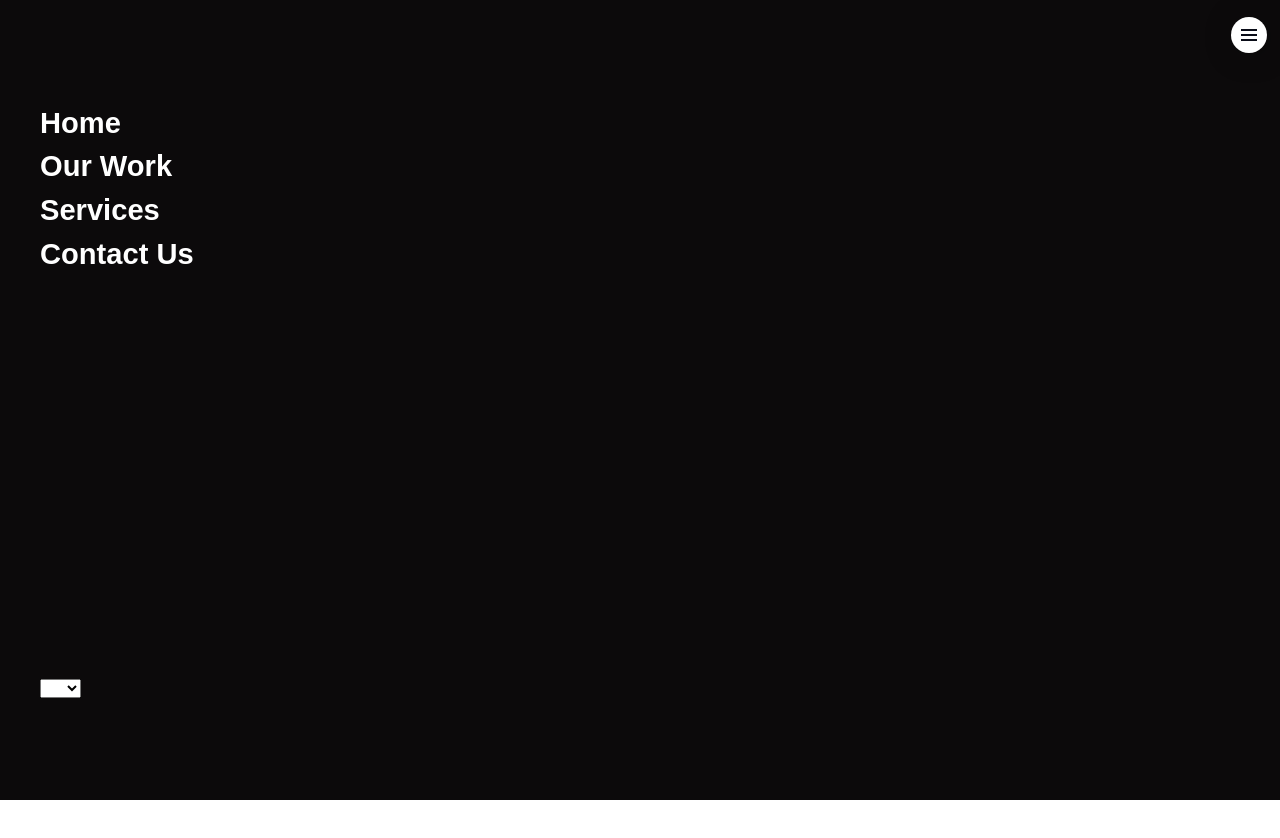
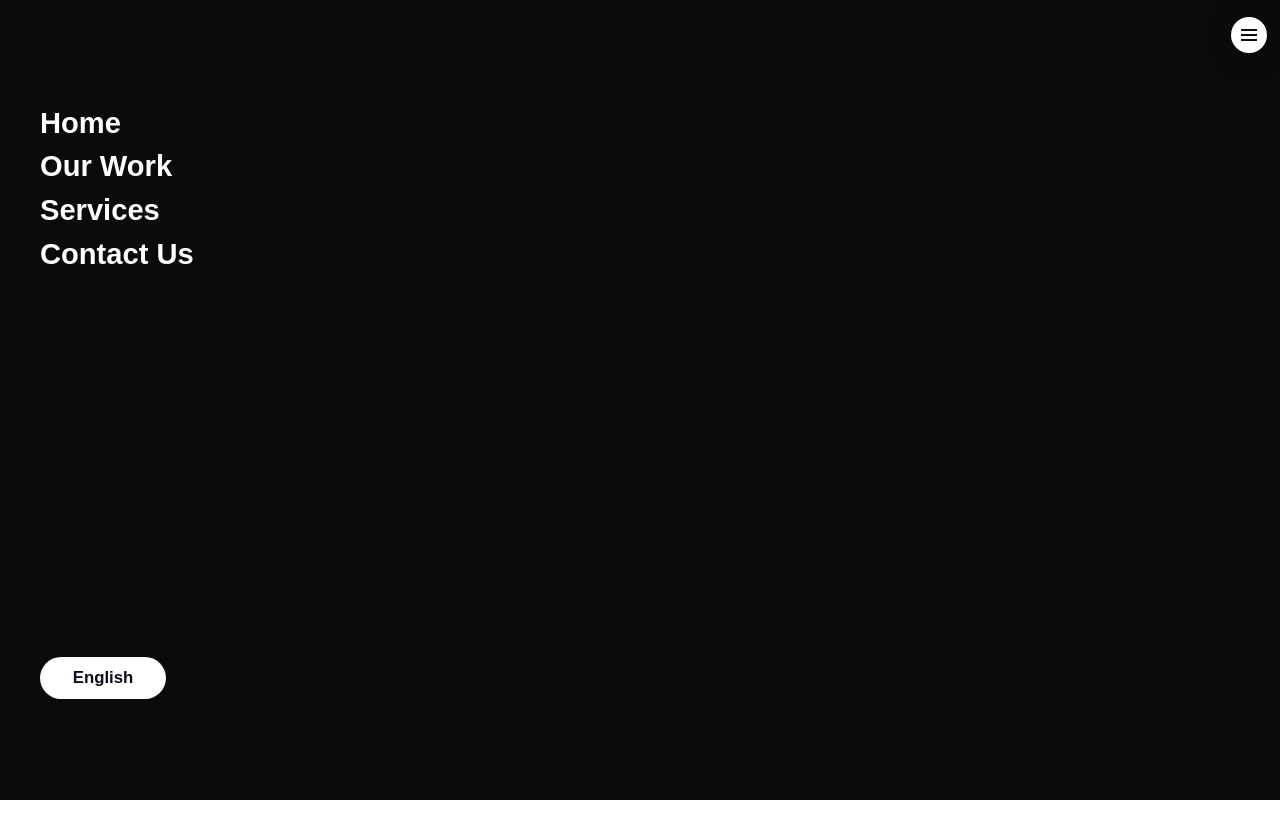
Before and after one commit to tommyyh/portfolio2024, a SvelteKit app: page / in a window 1280 px wide. Both pictures are taken after a click on the button 1248 px from the left and 35 px from the top of the page. Shown: the top 838 px of the page. Built offline with nearby package versions, Linux system fonts and the light colour scheme; no server answers; a web font is replaced by a local one.

Commit message:
Added translation (missing cookies) + Full Header

```diff
--- a/package.json
+++ b/package.json
@@ -55,6 +55,7 @@
     "source-map-js": "^1.0.2",
     "streamsearch": "^1.1.0",
     "svelte-hmr": "^0.15.3",
+    "sveltekit-i18n": "^2.4.2",
     "totalist": "^3.0.1",
     "undici": "^5.23.0",
     "vitefu": "^0.2.4"
--- /dev/null
+++ b/src/lib/lang/cs/home.json
@@ -0,0 +1,10 @@
+{
+  "header": {
+    "home": "Domů",
+    "work": "Naše Práce",
+    "services": "Služby",
+    "contact": "Kontakt",
+    "english": "English",
+    "czech": "Čeština"
+  }
+}
--- /dev/null
+++ b/src/lib/lang/en/home.json
@@ -0,0 +1,10 @@
+{
+  "header": {
+    "home": "Home",
+    "work": "Our Work",
+    "services": "Services",
+    "contact": "Contact Us",
+    "english": "English",
+    "czech": "Čeština"
+  }
+}
--- a/src/lib/lang/translations.js
+++ b/src/lib/lang/translations.js
@@ -1,18 +1,22 @@
-export default {
-  en: {
-    nav: {
-      home: 'Home',
-      work: 'Our Work',
-      services: 'Our Services',
-      contact: 'Contact Us',
+import i18n from 'sveltekit-i18n';
+
+/** @type {import('sveltekit-i18n').Config} */
+const config = {
+  loaders: [
+    {
+      locale: 'en',
+      key: 'home',
+      routes: ['/'],
+      loader: async () => (await import('./en/home.json')).default,
     },
-  },
-  cz: {
-    nav: {
-      home: 'Home',
-      work: 'Our Work',
-      services: 'Our Services',
-      contact: 'Contact Us',
+    {
+      locale: 'cs',
+      key: 'home',
+      loader: async () => (await import('./cs/home.json')).default,
     },
-  },
+  ],
 };
+
+export const { t, locale, locales, loading, loadTranslations } = new i18n(
+  config
+);
--- /dev/null
+++ b/src/routes/+layout.js
@@ -0,0 +1,12 @@
+import { loadTranslations } from '$lib/lang/translations.js';
+
+/** @type {import('@sveltejs/kit').Load} */
+export const load = async ({ url }) => {
+  const { pathname } = url;
+
+  const initLocale = 'en'; // get from cookie, user session, ...
+
+  await loadTranslations(initLocale, pathname); // keep this just before the `return`
+
+  return {};
+};
--- a/src/routes/+layout.server.js
+++ /dev/null
@@ -1,37 +0,0 @@
-import translations from '../lib/lang/translations';
-
-export const actions = {
-  language: async ({ cookies, request }) => {
-    const formData = await request.formData();
-    const lang = formData.get('lang');
-
-    cookies.set('lang', lang);
-
-    return {
-      success: true,
-    };
-  },
-};
-
-// Read the cookie
-export const load = ({ cookies, request }) => {
-  // Read default user selected lang
-  const accepted = request.headers
-    .get('accept-language')
-    ?.match(/[a-zA-Z]\-]{2,10}/gm) || ['en'];
-
-  let defaultLang = accepted.includes('en') ? 'en' : 'cz';
-
-  // Read current cookie
-  const currentCookie = cookies.get('lang');
-
-  // If this doesn't exist set the default lang
-  if (!currentCookie) {
-    cookies.set('lang', defaultLang);
-  }
-
-  return {
-    lang: currentCookie,
-    dict: translations[currentCookie],
-  };
-};
--- a/src/routes/+layout.svelte
+++ b/src/routes/+layout.svelte
@@ -1,12 +1,10 @@
 <script>
   import Header from './Header.svelte';
   import './styles.css';
-
-  export let data;
 </script>
 
 <div class="app">
-  <Header {data} />
+  <Header />
 
   <main>
     <slot />
--- a/src/routes/+page.svelte
+++ b/src/routes/+page.svelte
@@ -1,4 +1,6 @@
 <script>
+  import { t } from '$lib/lang/translations';
+
   export let data;
 
   $: l = data.dict;
@@ -10,7 +12,7 @@
 </svelte:head>
 
 <section>
-  <h1>Kokot</h1>
+  <p>geg</p>
 </section>
 
 <style lang="scss">
--- a/src/routes/Header.svelte
+++ b/src/routes/Header.svelte
@@ -1,17 +1,19 @@
 <script>
   import { page } from '$app/stores';
   import logo from '$lib/images/logo.svg';
-  export let data;
+  import { loadTranslations } from '$lib/lang/translations';
+  import { t } from '$lib/lang/translations';
 
-  $: l = data.dict;
-  $: ({ lang } = data);
   $: menuActive = false;
 
-  // This is supposed to hit +layout.server.js but doesn't - 405 Error
-  const submitOnChange = (e) => {
-    e.target.parentElement.submit();
+  const onChange = async (e) => {
+    const locale = e.target.value;
+
+    await loadTranslations(locale, '/'); // keep this just before the `return`
+    menuActive = false;
   };
 
+  // Open/Close menu
   const menuClick = () => {
     menuActive = !menuActive;
   };
@@ -29,29 +31,33 @@
   </button>
 
   <nav class={menuActive ? 'nav-active' : undefined}>
-    <ul class={menuActive ? 'nav-content-active' : undefined}>
+    <div class={menuActive ? 'nav-content-active' : 'nav-content'}>
+      <ul>
         <li aria-current={$page.url.pathname === '/' ? 'page' : undefined}>
-        <a href="/">Home</a>
+          <a href="/">{$t('home.header.home')}</a>
         </li>
         <li aria-current={$page.url.pathname === '/work' ? 'page' : undefined}>
-        <a href="/about">Our Work</a>
+          <a href="/about">{$t('home.header.work')}</a>
         </li>
         <li
           aria-current={$page.url.pathname === '/services' ? 'page' : undefined}
         >
-        <a href="/about">Services</a>
+          <a href="/about">{$t('home.header.services')}</a>
         </li>
-      <li aria-current={$page.url.pathname === '/contact' ? 'page' : undefined}>
-        <a href="/about">Contact Us</a>
+        <li
+          aria-current={$page.url.pathname === '/contact' ? 'page' : undefined}
+        >
+          <a href="/about">{$t('home.header.contact')}</a>
         </li>
       </ul>
 
-    <form method="POST" action="/language">
-      <select name="lang" bind:value={lang} on:change={submitOnChange}>
-        <option value="en">EN</option>
-        <option value="cz">CZ</option>
+      <div class="custom-select">
+        <select name="lang" on:change={onChange}>
+          <option value="en">{$t('home.header.english')}</option>
+          <option value="cs">{$t('home.header.czech')}</option>
         </select>
-    </form>
+      </div>
+    </div>
   </nav>
 </header>
 
@@ -66,16 +72,12 @@
 
   // Nav
   nav {
-    display: flex;
-    flex-direction: column;
-    justify-content: space-between;
-
     width: 0;
     height: 0;
     top: -6.5rem;
     right: -4rem;
     position: fixed;
-    padding: 0 0 6.4rem 2.5rem;
+    padding: 0 0 6.3rem 2.5rem;
     z-index: 500;
 
     background: var(--accent);
@@ -84,10 +86,6 @@
 
     ul {
       margin: 6rem 0 0 0;
-      opacity: 0;
-
-      transition: 300ms ease-in;
-      transition-delay: -0.5s;
 
       li {
         margin: 0.67rem 0 0 0;
@@ -114,9 +112,20 @@
     border-radius: 0;
   }
 
+  .nav-content {
+    opacity: 0;
+    transition: 300ms ease-in;
+    transition-delay: -0.5s;
+  }
+
   .nav-content-active {
+    display: flex;
+    flex-direction: column;
+    justify-content: space-between;
+
+    height: 100%;
+
     opacity: 100%;
-
     transition: 300ms ease-in;
     transition-delay: 0.5s;
   }
@@ -185,4 +194,30 @@
       transform: translate(50%, 5px);
     }
   }
+
+  // Language dropdown
+  .custom-select {
+    display: inline-block;
+
+    position: relative;
+    padding: 0;
+
+    background-color: transparent;
+  }
+
+  select {
+    padding: 0.7em;
+    width: 7.5em;
+    text-align: center; /* Center the text */
+
+    appearance: none; /* Remove default appearance */
+    background-color: transparent;
+    border: none;
+    background: var(--primary);
+    border-radius: 5em;
+    font-family: var(--font);
+    color: var(--second);
+    font-weight: 600;
+    font-size: 1.05rem;
+  }
 </style>
--- a/src/routes/styles.css
+++ b/src/routes/styles.css
@@ -24,4 +24,7 @@ body {
 
 
 	--padding: 1em;
+
+
+	--font: 'Satoshi', sans-serif;
 }
```
Also changed, not shown: 1 other file (tests, documents, lock files or other folders). Lines whose indentation alone changed are shown as unchanged.
